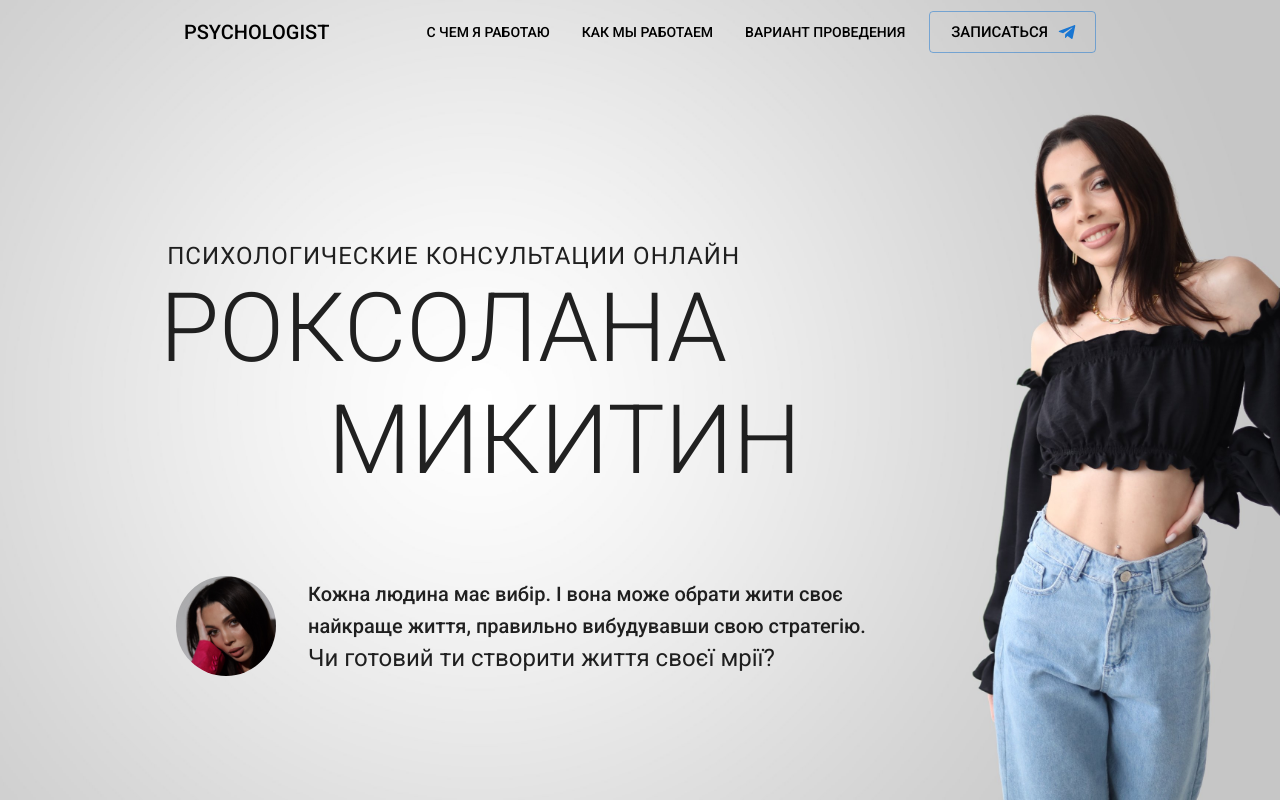
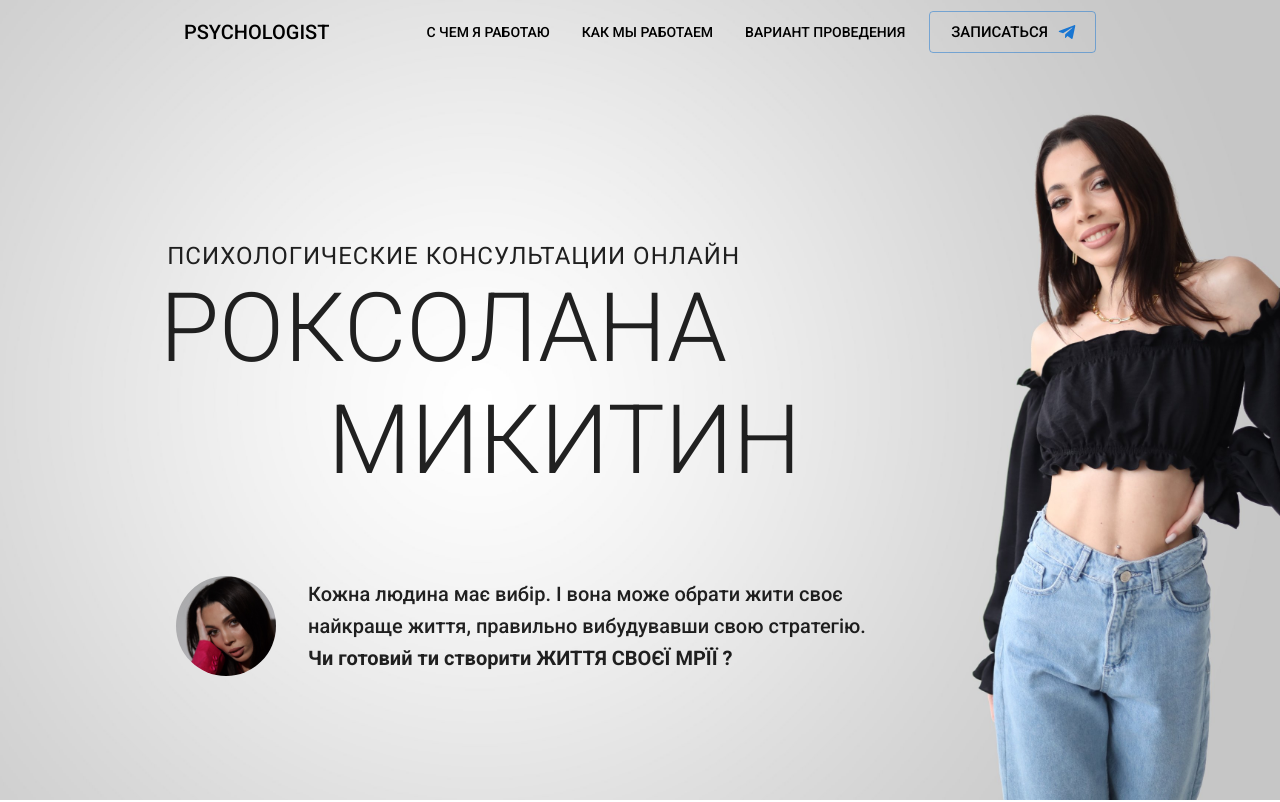
Before and after one commit to limetrack/roxy, a Next.js app: page / in a window 1280 px wide. Shown: the top 802 px of the page. Built offline with nearby package versions, Linux system fonts and the light colour scheme.

Commit message:
Quote fix

```diff
--- a/src/app/page.jsx
+++ b/src/app/page.jsx
@@ -136,7 +136,7 @@ export default function HomePage() {
                     <Typography variant="subtitle2" align="left">
                       І вона може обрати жити своє найкраще життя, правильно вибудувавши свою стратегію.
                     </Typography>
-                    <Typography variant="subtitle1" align="left">
+                    <Typography variant="subtitle2" align="left">
                       Чи готовий ти створити життя своєї мрії?
                     </Typography>
                   </Box>
@@ -159,8 +159,8 @@ export default function HomePage() {
                       Кожна людина має вибір.
                       І вона може обрати жити своє найкраще життя, правильно вибудувавши свою стратегію.
                     </Typography>
-                    <Typography variant="h5">
-                      Чи готовий ти створити життя своєї мрії?
+                    <Typography variant="h6">
+                      <strong>Чи готовий ти створити ЖИТТЯ СВОЄЇ МРЇЇ ?</strong>
                     </Typography>
                   </Box>
                 </Stack>
```
